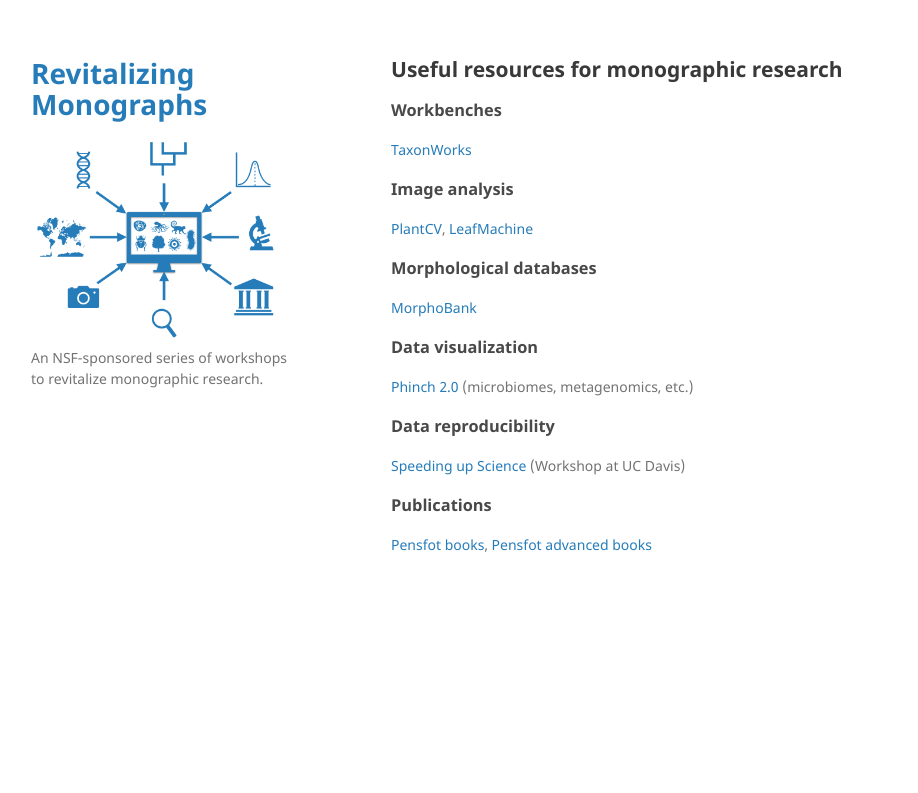
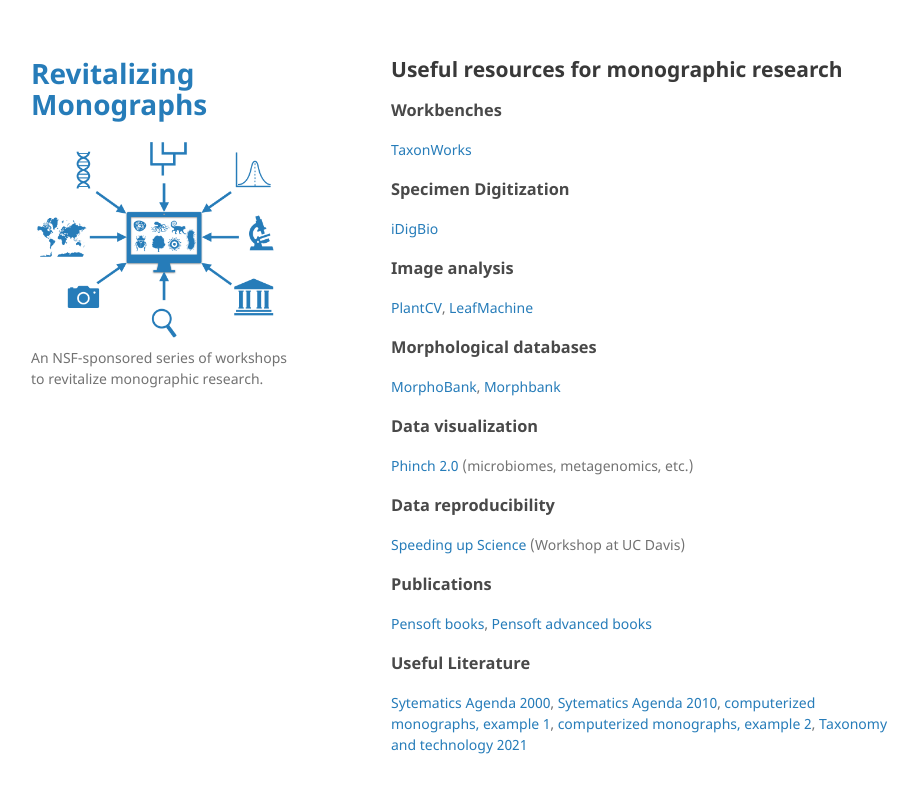
Before and after one commit to revitalizingmonographs/revitalizingmonographs.github.io, a Jekyll site: the page built from resources.md, in a window 1280 px wide. Shown: the top 793 px of the page, without its empty margins (179-1097 px from the left). Built offline with Jekyll 4.4.1, drawn with Linux system fonts in a browser that asks for light colours; our own code applies the rules of GitHub Pages for plain Markdown files.

Commit message:
fixes typos and adds links

```diff
--- a/resources.md
+++ b/resources.md
@@ -3,6 +3,10 @@
 ### Workbenches
 
 [TaxonWorks](http://taxonworks.org)
+
+### Specimen Digitization
+
+[iDigBio](https://www.idigbio.org/)
 
 ### Image analysis
 
@@ -10,7 +14,7 @@
 
 ### Morphological databases
 
-[MorphoBank](http://morphobank.org)
+[MorphoBank](http://morphobank.org), [Morphbank](https://www.morphbank.net)
 
 ### Data visualization
 
@@ -22,4 +26,8 @@
 
 ### Publications
 
-[Pensfot books](http://arphahub.com/about/books), [Pensfot advanced books](https://ab.pensoft.net/)
+[Pensoft books](http://arphahub.com/about/books), [Pensoft advanced books](https://ab.pensoft.net/)
+
+### Useful Literature
+
+[Sytematics Agenda 2000](../papers/SystematicsAgenda1990.pdf), [Sytematics Agenda 2010](../papers/SystematicsAgenda2021.pdf), [computerized monographs, example 1](../papers/Caryophyllales_ModernMonograph), [computerized monographs, example 2](../papers/Emonograph_ExamplePlant.pdf), [Taxonomy and technology 2021](../papers/Taxonmy_Technology.pdf)
```
